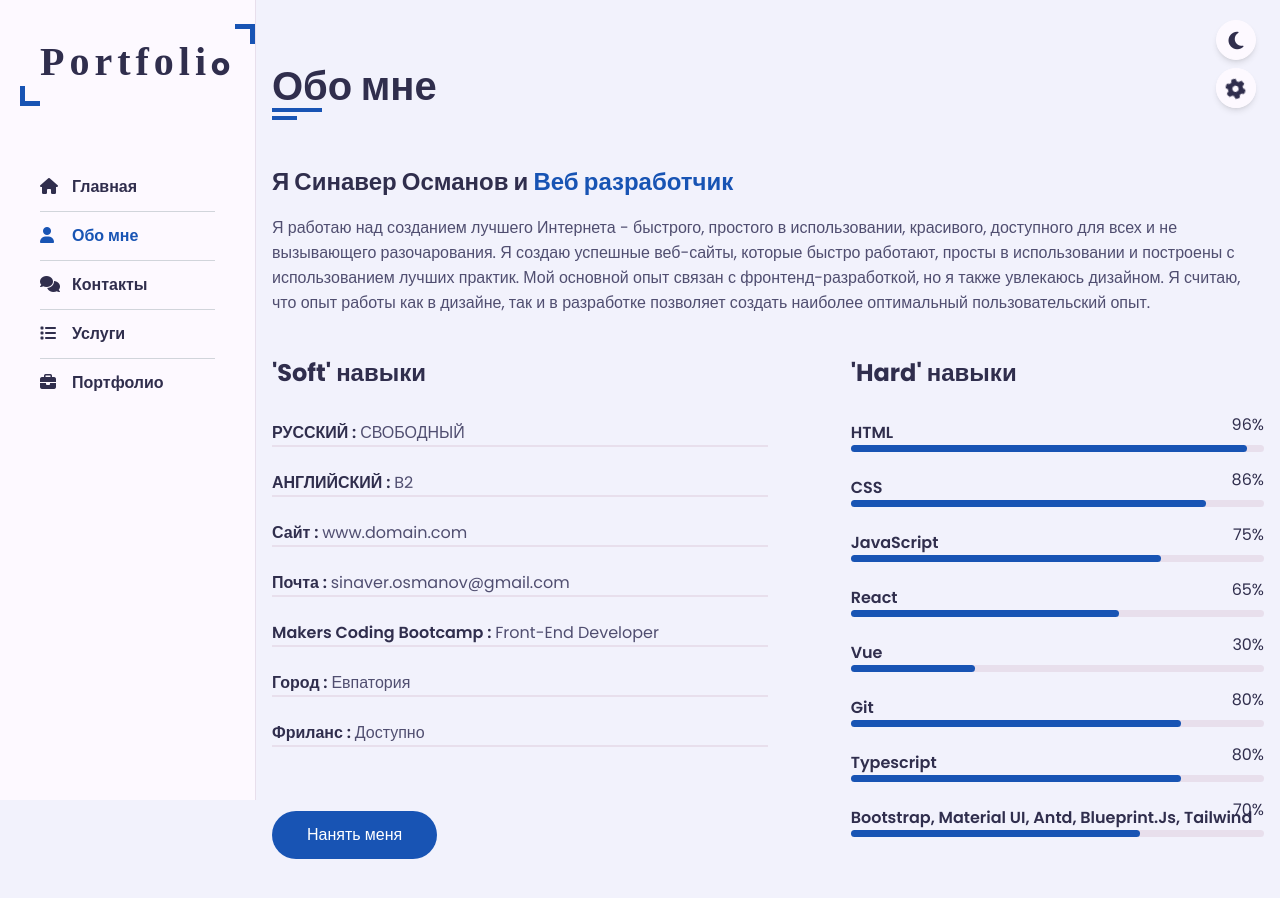
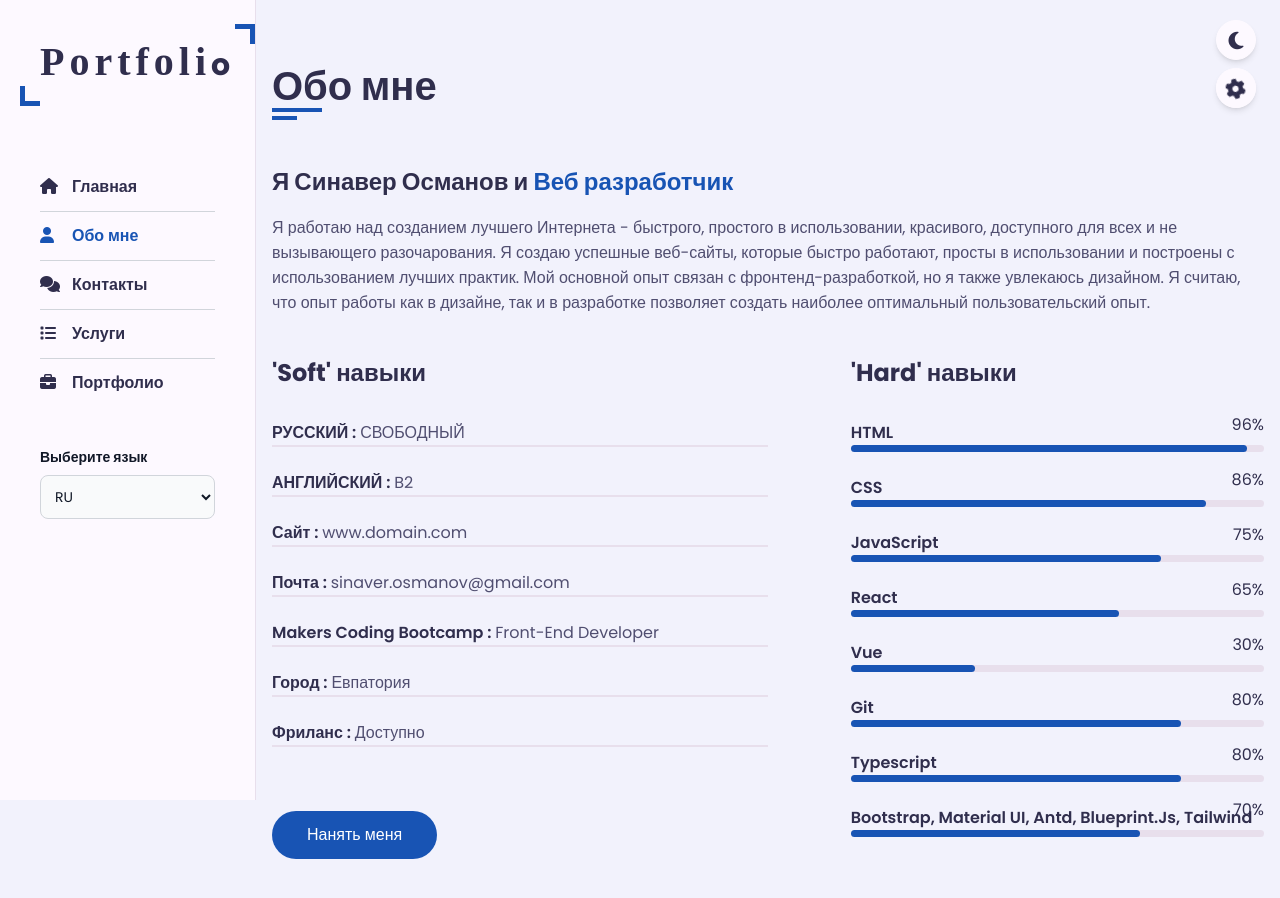
Before and after one commit to SinaverOsmanov/portfolio, a React (Vite) app: page /portfolio/about in a window 1280 px wide. Shown: the top 898 px of the page. Built offline with nearby package versions, Linux system fonts and the light colour scheme; a web font is replaced by a local one.

Commit message:
feat: added lang select

```diff
--- a/src/components/Navbar.tsx
+++ b/src/components/Navbar.tsx
@@ -2,6 +2,8 @@
 import { NavItem } from './NavItem';
 import { motion } from 'framer-motion';
 import { NavItemType } from '@/@types/types';
+import { ChangeEvent, ChangeEventHandler, useEffect, useState } from 'react';
+import { useTranslation } from 'react-i18next';
 
 const navItems: NavItemType[] = [
     {
@@ -31,7 +33,6 @@
     },
 ];
 
-
 export default function Navbar({ isOpen }: { isOpen: boolean }) {
     return (
         <motion.div
@@ -48,11 +49,49 @@
             {/* <Switcher /> */}
             <nav className="nav">
                 <ul>
-                    {navItems.map((item) => (
+                    {navItems.map(item => (
                         <NavItem key={item.to} {...item} />
                     ))}
                 </ul>
             </nav>
+            <div className='mt-10'>
+                <LanguagePanel />
+            </div>
         </motion.div>
     );
 }
+
+function LanguagePanel() {
+    const {t,
+        i18n: { language, changeLanguage },
+    } = useTranslation();
+
+    const [lang, setLang] = useState<string>(language);
+
+    function handleChange(e: ChangeEvent<HTMLSelectElement>) {
+        setLang(e.target.value);
+    }
+
+    useEffect(()=>{
+        if(lang !== language ) {
+            changeLanguage(lang)
+        }
+    },[lang])
+
+    return (
+        <>
+            <label htmlFor="languages" className="block mb-2 text-sm font-bold text-gray-900 dark:text-white">
+                {t('navigation.lang')}
+            </label>
+            <select
+                value={lang}
+                onChange={handleChange}
+                id="languages"
+                className="w-16 bg-gray-50 border border-gray-300 text-gray-900 text-sm rounded-lg focus:ring-blue-500 focus:border-blue-500 block w-full p-2.5 dark:bg-gray-700 dark:border-gray-600 dark:placeholder-gray-400 dark:text-white dark:focus:ring-blue-500 dark:focus:border-blue-500"
+            >
+                <option value="en">EN</option>
+                <option value="ru">RU</option>
+            </select>
+        </>
+    );
+}
--- a/src/i18n/en/translation.json
+++ b/src/i18n/en/translation.json
@@ -79,6 +79,7 @@
             "contact": "Contact",
             "services": "Services",
             "portfolio": "Portfolio"
-        }
+        },
+        "lang": "Choose a language"
     }
 }
--- a/src/i18n/ru/translation.json
+++ b/src/i18n/ru/translation.json
@@ -79,6 +79,7 @@
             "contact": "Контакты",
             "services": "Услуги",
             "portfolio": "Портфолио"
-        }
+        },
+        "lang": "Выберите язык"
     }
 }
```
